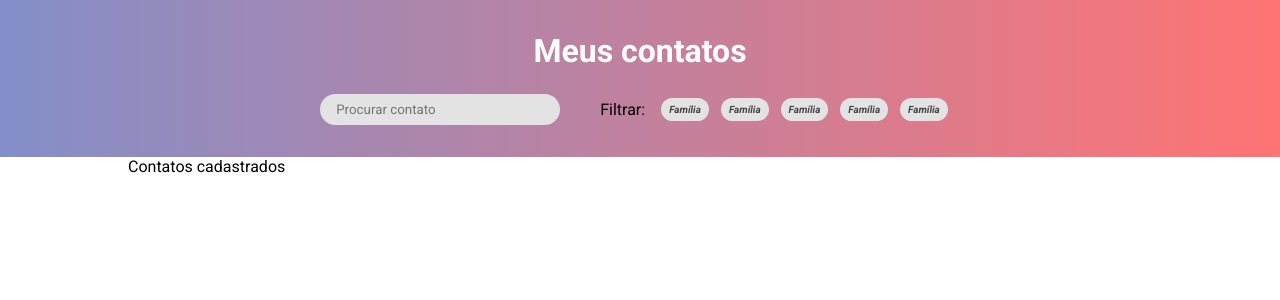
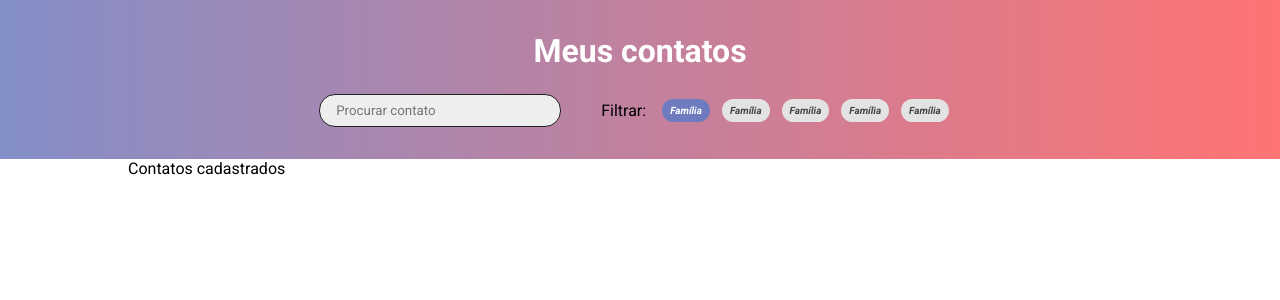
Before and after one commit to isabelaramoss/listacontatos_redux, a React (Create React App) app: page / in a window 1280 px wide. Shown: the top 300 px of the page. Built offline with nearby package versions, Linux system fonts and the light colour scheme.

Commit message:
estilizando tags e input buscar

```diff
--- a/src/components/FiltroCard/FiltroTag/style.ts
+++ b/src/components/FiltroCard/FiltroTag/style.ts
@@ -2,7 +2,6 @@ import styled from 'styled-components'
 import { Props } from '.'
 
 export const TagCard = styled.div<Props>`
-  font-weight: bold;
   font-size: 10px;
   font-style: italic;
   padding: 6px 8px;
--- a/src/components/FiltroCard/index.tsx
+++ b/src/components/FiltroCard/index.tsx
@@ -1,13 +1,7 @@
 import * as S from './style'
-import FiltroTag from './FiltroTag'
 
 const FiltroCard = () => {
-  return (
-    <>
-      <S.Filtrar>Filtrar:</S.Filtrar>
-      <FiltroTag />
-    </>
-  )
+  return <S.Filtrar>Filtrar:</S.Filtrar>
 }
 
 export default FiltroCard
--- a/src/containers/Header/index.tsx
+++ b/src/containers/Header/index.tsx
@@ -12,6 +12,7 @@ const Header = () => {
         <S.PesquisaContainer>
           <S.Buscar type="text" placeholder="Procurar contato" />
           <FiltroCard />
+          <FiltroTag ativo />
           <FiltroTag />
           <FiltroTag />
           <FiltroTag />
--- a/src/containers/Header/style.ts
+++ b/src/containers/Header/style.ts
@@ -27,8 +27,8 @@ export const PesquisaContainer = styled.div`
 
 export const Buscar = styled.input`
   border-radius: 16px;
-  border: none;
-  background-color: #e4e3e3;
+  border: solid 0.4px #202020;
+  background-color: #efeeee;
   padding: 8px 0;
   padding-left: 16px;
   padding-right: 72px;
```
